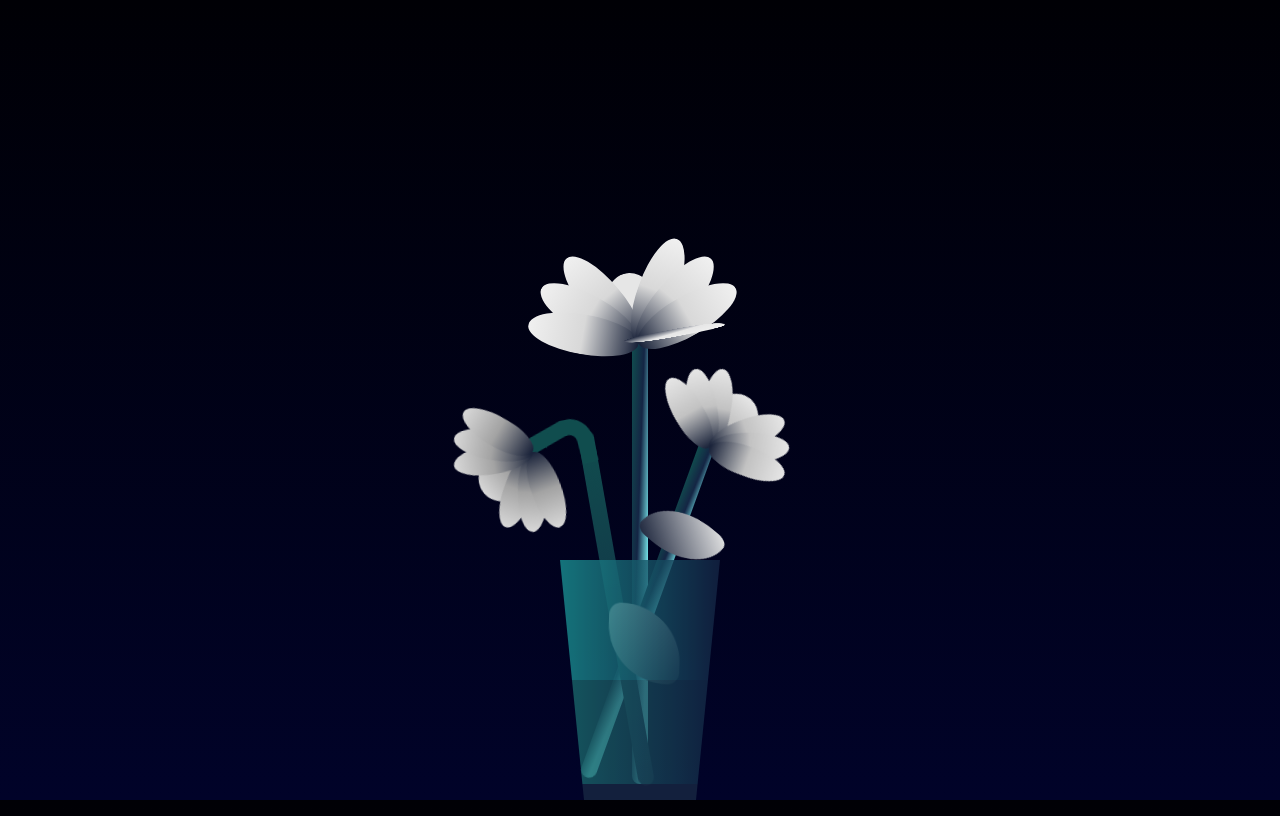
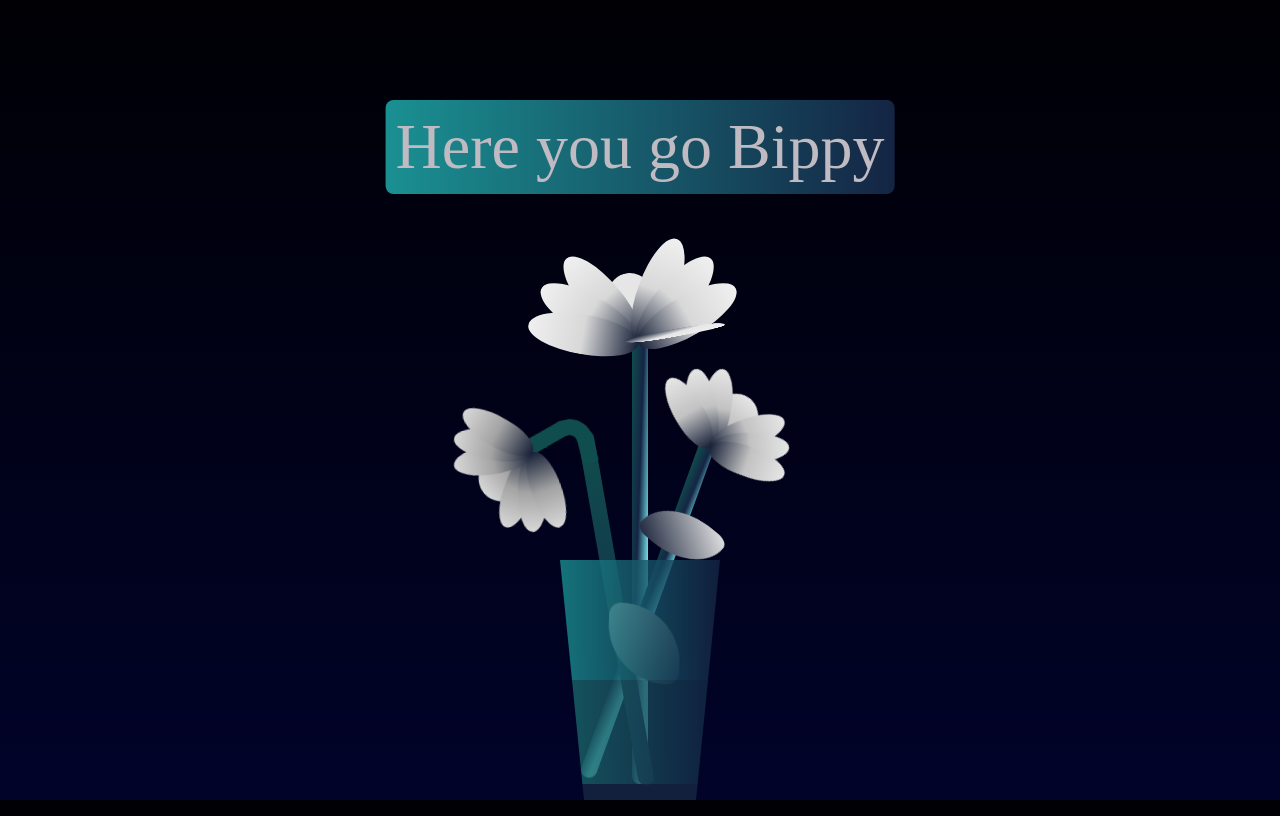
Before and after one commit to Daanishcws/Jasmine-Website, a plain HTML site: page index.html in a window 1280 px wide. Drawn offline with Linux system fonts and the light colour scheme.

Commit message:
Update index.html

```diff
--- a/index.html
+++ b/index.html
@@ -10,6 +10,7 @@
     <meta name="viewport" content="width=device-width, initial-scale=1.0">
     <title>Animated Flower</title>
     <style>
+        /* Resetting default margin, padding, and box-sizing */
         *,
         *::after,
         *::before {
@@ -18,12 +19,14 @@
             box-sizing: border-box;
         }
 
+        /* Define CSS variables in the root for easy reuse */
         :root {
             --color-bg: linear-gradient(to top, #010329, #000005);
             --color-glass: linear-gradient(to left, #142544, #1a9092);
             --color-water: linear-gradient(to left, #142544, #1b6d6e);
         }
 
+        /* Styling for the body */
         body {
             background-image: var(--color-bg);
             min-height: 100vh;
@@ -31,12 +34,28 @@
             justify-content: center;
             align-items: flex-end;
             overflow: hidden;
+            position: relative; /* Relative positioning for absolute child elements */
         }
 
+        /* Message styling */
+        .message {
+            position: absolute;
+            top: 100px; /* Adjust the distance from the top */
+            left: 50%;
+            transform: translateX(-50%);
+            font-size: 4rem; /* Adjust the font size */
+            color: #c0bbc2; /* Use the color you want for the text */
+            background-image: var(--color-glass); /* Use the same gradient as leaves */
+            padding: 10px; /* Adjust padding as needed */
+            border-radius: 8px; /* Adjust border radius as needed */
+        }
+
+        /* Styling for the flower container */
         .flower {
             position: relative;
         }
 
+        /* Styling for the glass part of the flower */
         .flower__glass {
             width: 20vmin;
             height: 30vmin;
@@ -46,6 +65,7 @@
             position: relative;
         }
 
+        /* Styling for the top part of the glass */
         .flower__glass::after {
             content: '';
             position: absolute;
@@ -56,6 +76,7 @@
             height: 2vmin;
         }
 
+        /* Styling for the water part of the glass */
         .flower__glass::before {
             content: '';
             position: absolute;
@@ -66,6 +87,7 @@
             height: 15vmin;
         }
 
+        /* Styling for the flower wrappers */
         .f-wrapper {
             position: absolute;
             left: 45%;
@@ -86,6 +108,7 @@
             transform: rotate(-10deg);
         }
 
+        /* Styling for the flower lines */
         .f-wrapper--3 .flower__line {
             height: 45vmin;
             position: relative;
@@ -122,7 +145,6 @@
             background-image: linear-gradient(to top, #142544, #104d4e);
         }
 
-
         .f-wrapper--2 .flower__line {
             height: 45vmin;
         }
@@ -135,6 +157,7 @@
             transform: translate(-350%, -50%) rotate(-120deg);
         }
 
+        /* Styling for the flower leaves */
         .f-wrapper--2 .flower__leaf:not(:first-child) {
             width: 3.8vmin;
             height: 10vmin;
@@ -179,6 +202,7 @@
             ;
         }
 
+        /* Styling for common flower elements */
         .flower__line {
             width: 2vmin;
             height: 56vmin;
@@ -203,7 +227,6 @@
             width: 5vmin;
             height: 14vmin;
             background-image: linear-gradient(to bottom, #f0f0f0, #d8d8d8, #1a233a 99%);
-
             clip-path: ellipse(50% 50% at 50% 50%);
             transform-origin: center bottom;
             animation: open-flower 2s 1s backwards;
@@ -255,6 +278,7 @@
             background-image: linear-gradient(to left bottom, #f0f0f0, #e6e6e6, #1a233a 98%);
         }
 
+        /* Falling animations for different flower colors */
         .flower__fall-down--yellow {
             animation: flower-fall-down-yellow 8s 1.2s linear forwards;
         }
@@ -268,13 +292,14 @@
             animation: flower-fall-down-purple 6s 1.2s linear forwards, flower-falling 6s 7.2s linear infinite;
         }
 
-
+        /* Keyframes for opening flower */
         @keyframes open-flower {
             0% {
                 transform: translateX(-50%) rotate(0);
             }
         }
 
+        /* Keyframes for the middle part of the flower */
         @keyframes open-flowe--middle {
             0% {
                 opacity: 0;
@@ -282,66 +307,55 @@
             }
         }
 
+        /* Keyframes for pink falling flower */
         @keyframes flower-fall-down-pink {
-
             0% {
                 transform: rotate(-55deg);
             }
-
             50% {
                 transform: rotateX(-100deg);
             }
-
             100% {
                 transform: translate(2vmin, 28vmin);
             }
-
         }
 
+        /* Keyframes for yellow falling flower */
         @keyframes flower-fall-down-yellow {
-
             0% {
                 transform: rotate(-55deg);
             }
-
             50% {
                 bottom: 3vmin;
                 transform: rotateX(-100deg);
             }
-
             100% {
                 transform: translate(2vmin, 70vmin) rotate(150deg);
             }
-
         }
 
+        /* Keyframes for purple falling flower */
         @keyframes flower-fall-down-purple {
-
             0% {
                 transform: rotate(-50deg);
             }
-
             25% {
                 bottom: 1vmin;
                 transform: rotateX(-100deg);
                 perspective: 0px;
             }
-
             50% {
                 perspective: 0px;
                 transform: translate(-30vmin, 2vmin) rotate(90deg);
             }
-
             75% {
                 perspective: 0px;
                 transform: translate(-34vmin, -2vmin);
             }
-
             100% {
                 transform-origin: center;
                 transform: translate(-34vmin, -2vmin) rotateY(-80deg) rotateX(35deg);
             }
-
         }
 
         @keyframes flower-falling {
@@ -367,10 +381,38 @@
                 transform: translate(-36vmin, 1.1vmin) rotateY(-80deg) rotateX(35deg);
             }
         }
+
+        body {
+            background-image: var(--color-bg);
+            min-height: 100vh;
+            display: flex;
+            justify-content: center;
+            align-items: flex-end;
+            overflow: hidden;
+            position: relative; /* Added position relative */
+        }
+
+        .message {
+            position: absolute;
+            top: 100px; /* Adjust the distance from the top */
+            left: 50%;
+            transform: translateX(-50%);
+            font-size: 4rem; /* Adjust the font size */
+            color: #c0bbc2; /* Use the color you want for the text */
+            background-image: var(--color-glass); /* Use the same gradient as leaves */
+            padding: 10px; /* Adjust padding as needed */
+            border-radius: 8px; /* Adjust border radius as needed */
+        }
+
+
+
     </style>
 </head>
 
 <body>
+    <div class="message">Here you go Bippy</div>
+
+
     <div class="flower">
         <div class="f-wrapper">
             <div class="flower__line"></div>
```
